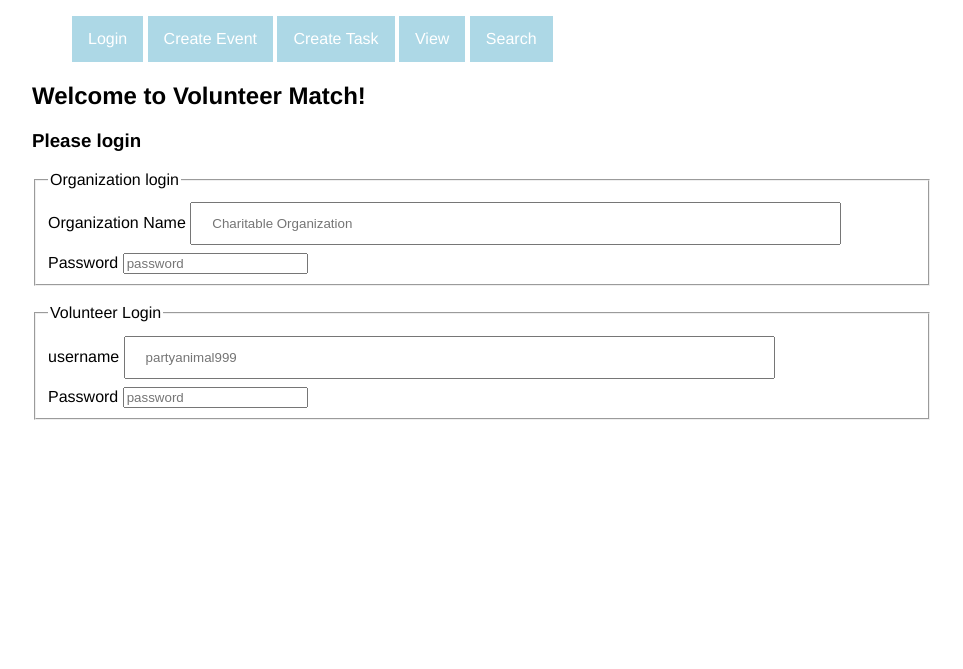
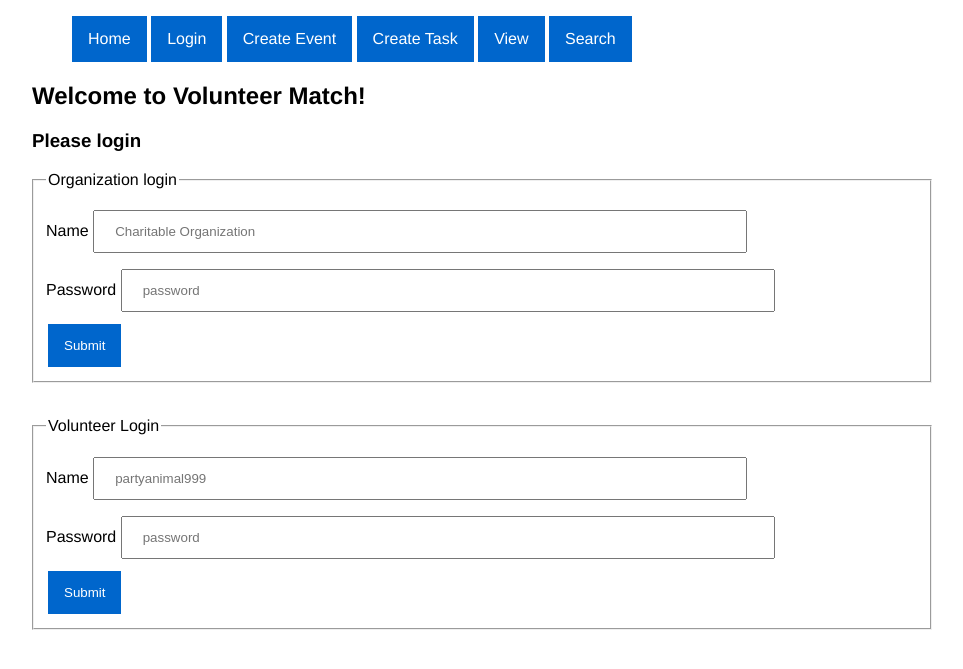
Before and after one commit to jmkluthe/cs361_volunteer_matching_app, a PHP site: page /login.php in a window 1280 px wide. Shown: the top 669 px of the page, without its empty margins (158-1121 px from the left). Run offline with PHP 8.4, Linux system fonts and the light colour scheme.

Commit message:
Updated files

```diff
--- a/createE.php
+++ b/createE.php
@@ -12,6 +12,7 @@
   <body>
       <nav>
       <ul>
+        <li><a href="index.php">Home</a></li>
         <li><a href="login.php">Login</a></li>
         <li><a href="createE.php">Create Event</a></li>
         <li><a href="createT.php">Create Task</a></li>
@@ -19,7 +20,7 @@
         <li><a href="search.php">Search</a></li>
       </ul>
     </nav>
-    <form>
+    <form method="post" action="addEvent.php">
       <h2>Create Event</h2>
       <fieldset>
         <legend>Organization Information</legend>
@@ -74,6 +75,7 @@
                type=text
                placeholder="more information"
                maxlength="400"/><br>
+        <input type="submit">
       </fieldset>
     </form>
   </body>
--- a/createT.php
+++ b/createT.php
@@ -12,6 +12,7 @@
   <body>
       <nav>
       <ul>
+        <li><a href="index.php">Home</a></li>
         <li><a href="login.php">Login</a></li>
         <li><a href="createE.php">Create Event</a></li>
         <li><a href="createT.php">Create Task</a></li>
@@ -19,7 +20,7 @@
         <li><a href="search.php">Search</a></li>
       </ul>
     </nav>
-    <form>
+    <form method="post" action="addTask.php">
       <h2>Create Event Task</h2>
       <fieldset>
         <legend>Task</legend>
@@ -36,7 +37,7 @@
                type="text"
                placeholder="picking up trash"
                maxlength="400"/><br>
-
+        <input type="submit">
       </fieldset>
     </form>
   </body>
--- a/index.php
+++ b/index.php
@@ -12,6 +12,7 @@
   <body>
     <nav>
       <ul>
+        <li><a href="index.php">Home</a></li>
         <li><a href="login.php">Login</a></li>
         <li><a href="createE.php">Create Event</a></li>
         <li><a href="createT.php">Create Task</a></li>
--- a/login.php
+++ b/login.php
@@ -12,6 +12,7 @@
   <body>
       <nav>
       <ul>
+        <li><a href="index.php">Home</a></li>
         <li><a href="login.php">Login</a></li>
         <li><a href="createE.php">Create Event</a></li>
         <li><a href="createT.php">Create Task</a></li>
@@ -19,12 +20,12 @@
         <li><a href="search.php">Search</a></li>
       </ul>
     </nav>
-    <form>
-      <h2>Welcome to Volunteer Match!</h2>
-      <h3>Please login</h3>
+    <h2>Welcome to Volunteer Match!</h2>
+    <h3>Please login</h3>
+    <form method="post" action="orgLogin.php">
       <fieldset>
         <legend>Organization login</legend>
-        <label for="name">Organization Name</label>
+        <label for="name">Name</label>
         <input name="name"
                id="name"
                type="text"
@@ -37,11 +38,14 @@
                type="password"
                placeholder="password"
                maxlength="30"/><br>
+      <input type="submit">
       </fieldset>
+    </form>
       <br>
+      <form method="post" action="volLogin.php">
       <fieldset>
         <legend>Volunteer Login</legend>
-        <label for="username">username</label>
+        <label for="username">Name</label>
         <input name="username"
                id="username"
                type="text"
@@ -54,6 +58,7 @@
                type="password"
                placeholder="password"
                maxlength="30"/><br>
+      <input type="submit">
       </fieldset>
     </form>
   </body>
--- a/main.css
+++ b/main.css
@@ -1,18 +1,39 @@
-body{
+body {
 	margin: 0 auto;
 	max-width: 900px;
     font-family: Helvetica, Geneva, Arial,
           SunSans-Regular, sans-serif;
-    align: left;
-    }
+    align: left; }
+
 nav{}
-nav li{background-color:lightblue; display:inline-block; padding: 14px 16px;}
-nav li a{color: white; text-decoration: none; text-align: left;}
-head{}
-footer{}
 
-input[type=text], input[type=number] {
+nav li {
+    background-color:#0066cc;
+    display:inline-block;
+    padding: 14px 16px; }
+
+nav li a{
+    color: white;
+    text-decoration: none;
+    text-align: left; }
+
+fieldset {
+    margin: 8px 0; }
+
+legend {
+    margin: 8px 0; }
+
+input[type=text], input[type=number], input[type=date], input[type=time], input[type=password] {
     width: 75%;
     padding: 12px 20px;
     margin: 8px 0;
     box-sizing: border-box; }
+
+input[type=submit] {
+    background-color: #0066cc;
+    border: none;
+    color: white;
+    padding: 14px 16px;
+    text-decoration: none;
+    margin: 4px 2px;
+    cursor: pointer; }
--- a/search.php
+++ b/search.php
@@ -12,6 +12,7 @@
   <body>
       <nav>
       <ul>
+        <li><a href="index.php">Home</a></li>
         <li><a href="login.php">Login</a></li>
         <li><a href="createE.php">Create Event</a></li>
         <li><a href="createT.php">Create Task</a></li>
@@ -25,7 +26,7 @@
       <fieldset>
       <legend>Search for specific event</legend>
       <label for="eventname">Event: </label>
-      <input type: "text" name="eventname">
+      <input type="text" name="eventname"><br>
       <input type="submit" value="Submit">
       </fieldset>
     </form>
```
